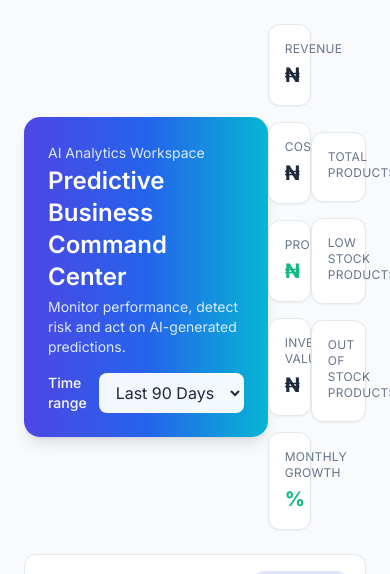
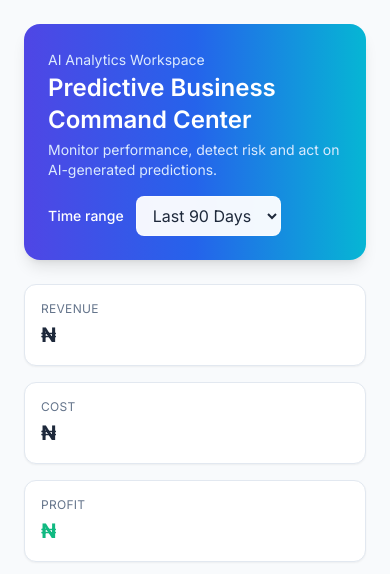
Before and after one commit to oluwatosinjegede/stockiepilot, a Django app: template templates/dashboard.html in a window 390 px wide. Shown: the part 61-635 px from the top of the page. Run offline with Django 5.2, Linux system fonts and the light colour scheme; the template is opened without the code that fills it, so the values that code supplies are empty; some libraries are stand-ins or nearby versions.

Commit message:
fix dashboard analytics

```diff
--- a/templates/dashboard.html
+++ b/templates/dashboard.html
@@ -5,8 +5,7 @@
 <div class="space-y-6">
 
 <!-- HEADER -->
-<div class="flex justify-between items-center">
-    <div class="rounded-2xl bg-gradient-to-r from-indigo-600 via-blue-600 to-cyan-500 text-white p-6 shadow-lg">
+<div class="rounded-2xl bg-gradient-to-r from-indigo-600 via-blue-600 to-cyan-500 text-white p-6 shadow-lg">
     <div class="flex flex-col md:flex-row md:items-center md:justify-between gap-4">
       <div>
         <p class="text-sm/6 text-blue-100">AI Analytics Workspace</p>
@@ -23,12 +22,12 @@
         </select>
       </div>
     </div>
-  </div>
+</div>
+{% if error %}
+  <div class="bg-red-100 text-red-700 p-3 rounded-lg">{{ error }}</div>
+{% endif %}
 
-  {% if error %}
-  <div class="bg-red-100 text-red-700 p-3 rounded-lg">{{ error }}</div>
-  {% endif %}
-    <div class="grid grid-cols-1 md:grid-cols-2 lg:grid-cols-5 gap-4">
+<div class="grid grid-cols-1 md:grid-cols-2 lg:grid-cols-5 gap-4">
     <div class="bg-white dark:bg-slate-800 p-4 rounded-xl border border-slate-200 dark:border-slate-700 shadow-sm">
       <p class="text-xs uppercase tracking-wide text-slate-500">Revenue</p>
       <h3 class="text-xl font-bold mt-1">₦{{ total_revenue|floatformat:2 }}</h3>
```
